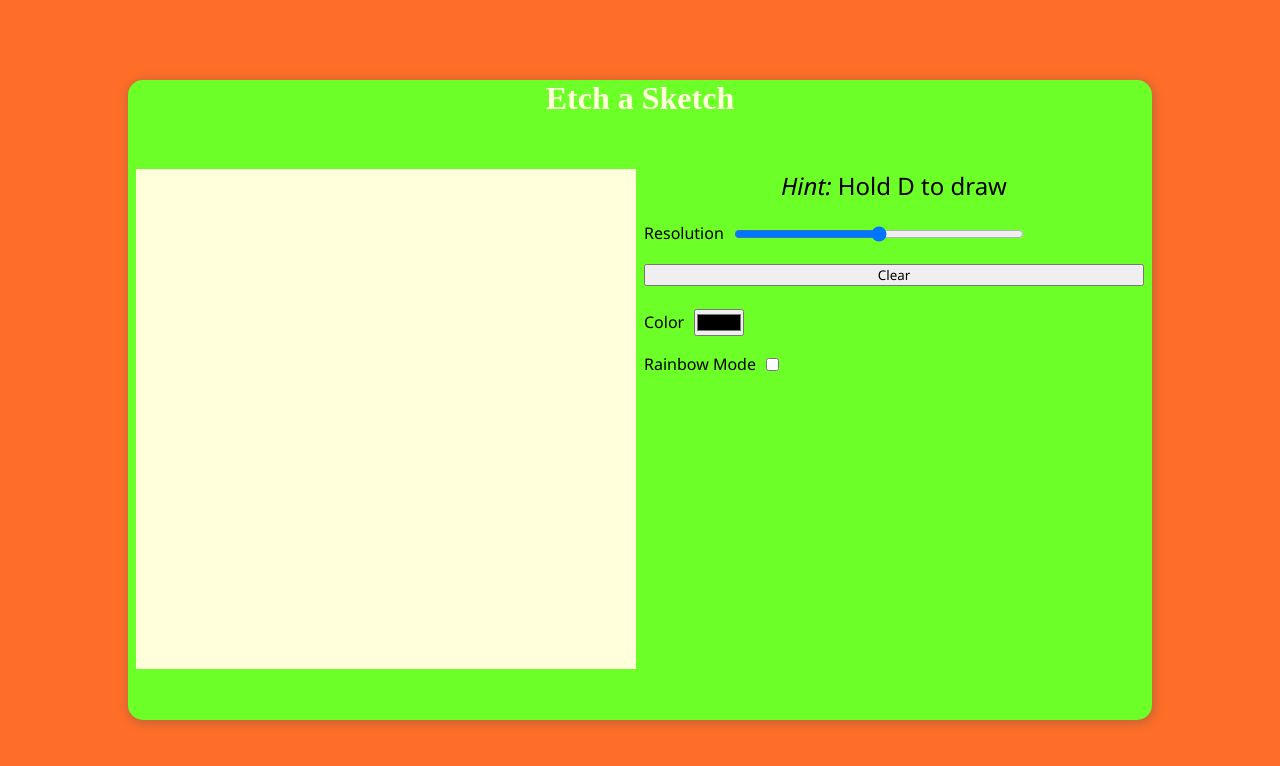
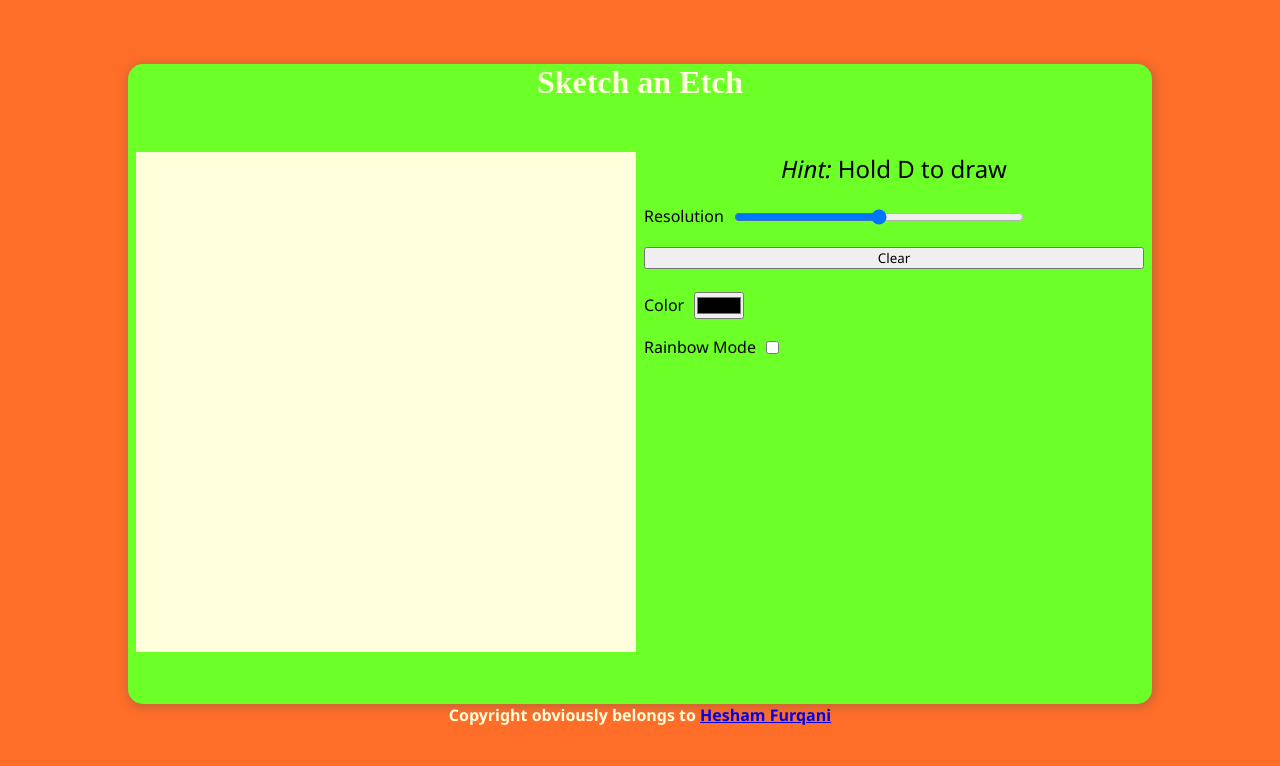
Before and after one commit to Fures98/Etch-a-Sketch, a plain HTML site: page index.html in a window 1280 px wide. Drawn offline with Linux system fonts and the light colour scheme.

Commit message:
minor changes

```diff
--- a/index.html
+++ b/index.html
@@ -9,7 +9,7 @@
 </head>
 <body>
 	<div class="container">
-		<h1>Etch a Sketch</h1>
+		<h1>Sketch an Etch</h1>
 		<div>
 			<div class="sketch"></div>
 			<div class="options">
@@ -21,5 +21,6 @@
 			</div>
 		</div>
 	</div>
+	<div class="copyright">Copyright obviously belongs to <a href="https://www.github.com/fures98/">Hesham Furqani</a></div>
 </body>
 </html>
--- a/style.css
+++ b/style.css
@@ -14,6 +14,7 @@
 body{
 	height: 100vh;
 	display: flex;
+	flex-direction: column;
 	align-items: center;
 	justify-content: center;
 	background-color: var(--orange);
@@ -86,3 +87,10 @@ body{
 .black{
 	background-color: var(--color);
 }
+.copyright{
+	width: 100%;
+	height: 33px;
+	text-align: center;
+	color: var(--white);
+	font-weight: bolder;
+}
```
